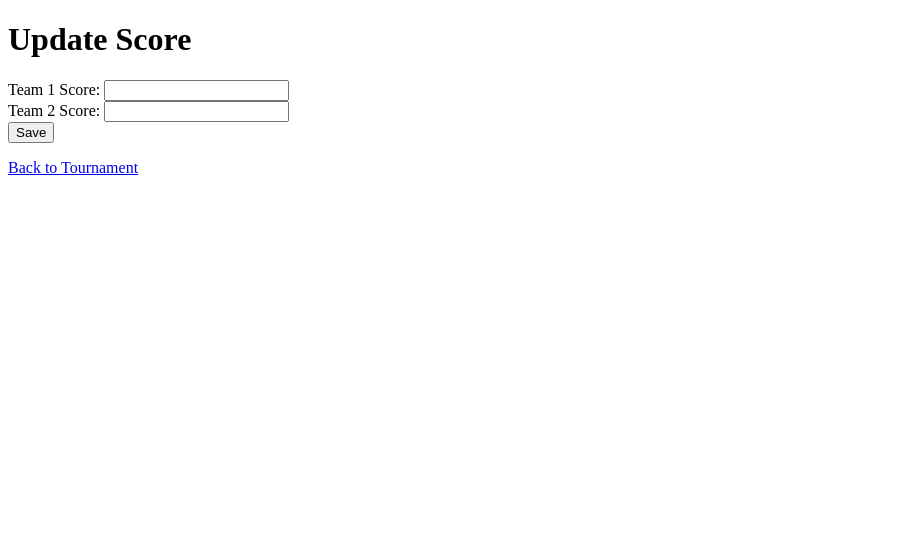
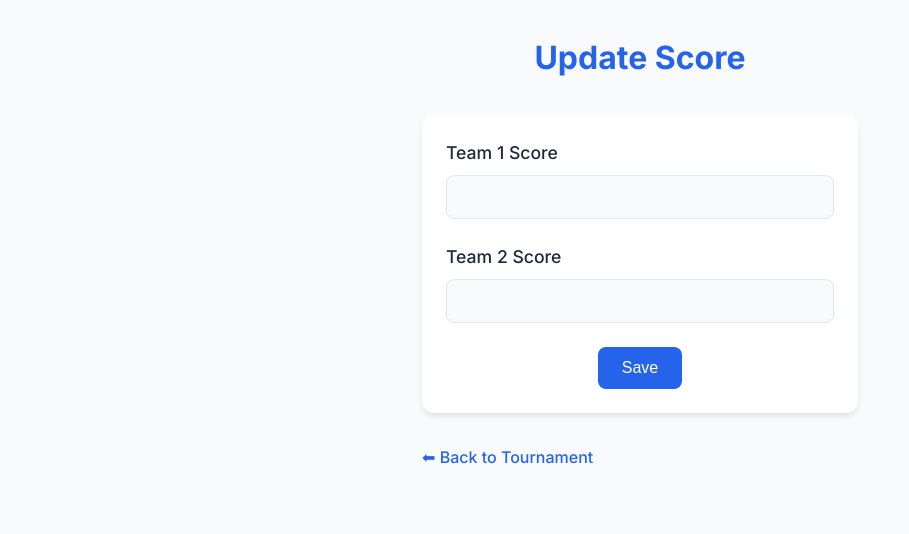
Before and after one commit to RkTushar/Tournamento----using-python, a Django app: page /match/1/update/ in a window 1280 px wide. Shown: the top 534 px of the page, without its empty margins (0-909 px from the left). Run offline with Django 5.2, Linux system fonts and the light colour scheme; data comes from the database, SQL or seed files in the repository.

Commit message:
Update update_match_score.html

```diff
--- a/tournamento/core/templates/core/update_match_score.html
+++ b/tournamento/core/templates/core/update_match_score.html
@@ -2,22 +2,146 @@
 <html lang="en">
 <head>
     <meta charset="UTF-8">
+    <meta name="viewport" content="width=device-width,initial-scale=1">
     <title>Update Match Score</title>
+    <link href="https://fonts.googleapis.com/css2?family=Inter:wght@400;500;600;700&display=swap" rel="stylesheet">
+    <style>
+        :root {
+            --primary: #2563eb;
+            --primary-dark: #1d4ed8;
+            --secondary: #64748b;
+            --background: #f8fafc;
+            --surface: #ffffff;
+            --text: #1e293b;
+            --border: #e2e8f0;
+            --success: #22c55e;
+            --warning: #f59e0b;
+        }
+
+        * {
+            margin: 0;
+            padding: 0;
+            box-sizing: border-box;
+        }
+
+        body {
+            font-family: 'Inter', sans-serif;
+            background-color: var(--background);
+            color: var(--text);
+            line-height: 1.6;
+            padding: 2rem;
+            max-width: 500px;
+            margin: 0 auto;
+        }
+
+        .header {
+            text-align: center;
+            margin-bottom: 2rem;
+        }
+
+        h1 {
+            font-size: 2rem;
+            color: var(--primary);
+            margin-bottom: 1rem;
+            font-weight: 700;
+        }
+
+        .form-container {
+            background: var(--surface);
+            padding: 1.5rem;
+            border-radius: 12px;
+            box-shadow: 0 4px 6px -1px rgb(0 0 0 / 0.1);
+            margin-bottom: 2rem;
+            text-align: center;
+        }
+
+        .form-group {
+            margin-bottom: 1.5rem;
+            text-align: left;
+        }
+
+        .form-group label {
+            color: var(--text);
+            font-size: 1.1rem;
+            font-weight: 500;
+            margin-bottom: 0.5rem;
+            display: block;
+        }
+
+        .form-group input {
+            padding: 0.75rem 1rem;
+            border-radius: 8px;
+            border: 1px solid var(--border);
+            width: 100%;
+            font-size: 1rem;
+            color: var(--text);
+            background: var(--background);
+        }
+
+        .form-group input:focus {
+            outline: none;
+            border: 1px solid var(--primary);
+            box-shadow: 0 0 5px var(--primary);
+        }
+
+        button {
+            padding: 0.75rem 1.5rem;
+            background: var(--primary);
+            color: #ffffff;
+            font-size: 1rem;
+            font-weight: 500;
+            border: none;
+            border-radius: 8px;
+            cursor: pointer;
+            transition: background 0.2s ease;
+        }
+
+        button:hover {
+            background: var(--primary-dark);
+        }
+
+        a.back-link {
+            display: inline-flex;
+            align-items: center;
+            gap: 0.5rem;
+            color: var(--primary);
+            text-decoration: none;
+            font-weight: 500;
+            margin-bottom: 2rem;
+            transition: color 0.2s ease;
+        }
+
+        a.back-link:hover {
+            color: var(--primary-dark);
+            text-decoration: none;
+        }
+    </style>
 </head>
 <body>
-    <h1>Update Score</h1>
+    <div class="header">
+        <h1>Update Score</h1>
+    </div>
 
-    <form method="POST">
-        {% csrf_token %}
-        <label>{{ match.team_a.name }} Score:</label>
-        <input type="number" name="score_a" min="0" required> <br>
+    <div class="form-container">
+        <form method="POST">
+            {% csrf_token %}
+            <div class="form-group">
+                <label>{{ match.team_a.name }} Score</label>
+                <input type="number" name="score_a" min="0" required>
+            </div>
 
-        <label>{{ match.team_b.name }} Score:</label>
-        <input type="number" name="score_b" min="0" required> <br>
+            <div class="form-group">
+                <label>{{ match.team_b.name }} Score</label>
+                <input type="number" name="score_b" min="0" required>
+            </div>
 
-        <button type="submit">Save</button>
-    </form>
+            <button type="submit">Save</button>
+        </form>
+    </div>
 
-    <p><a href="{% url 'tournament_detail' match.group.tournament.id %}">Back to Tournament</a></p>
+    <a href="{% url 'tournament_detail' match.group.tournament.id %}" class="back-link">
+        ⬅ Back to Tournament
+    </a>
+
 </body>
 </html>
```
